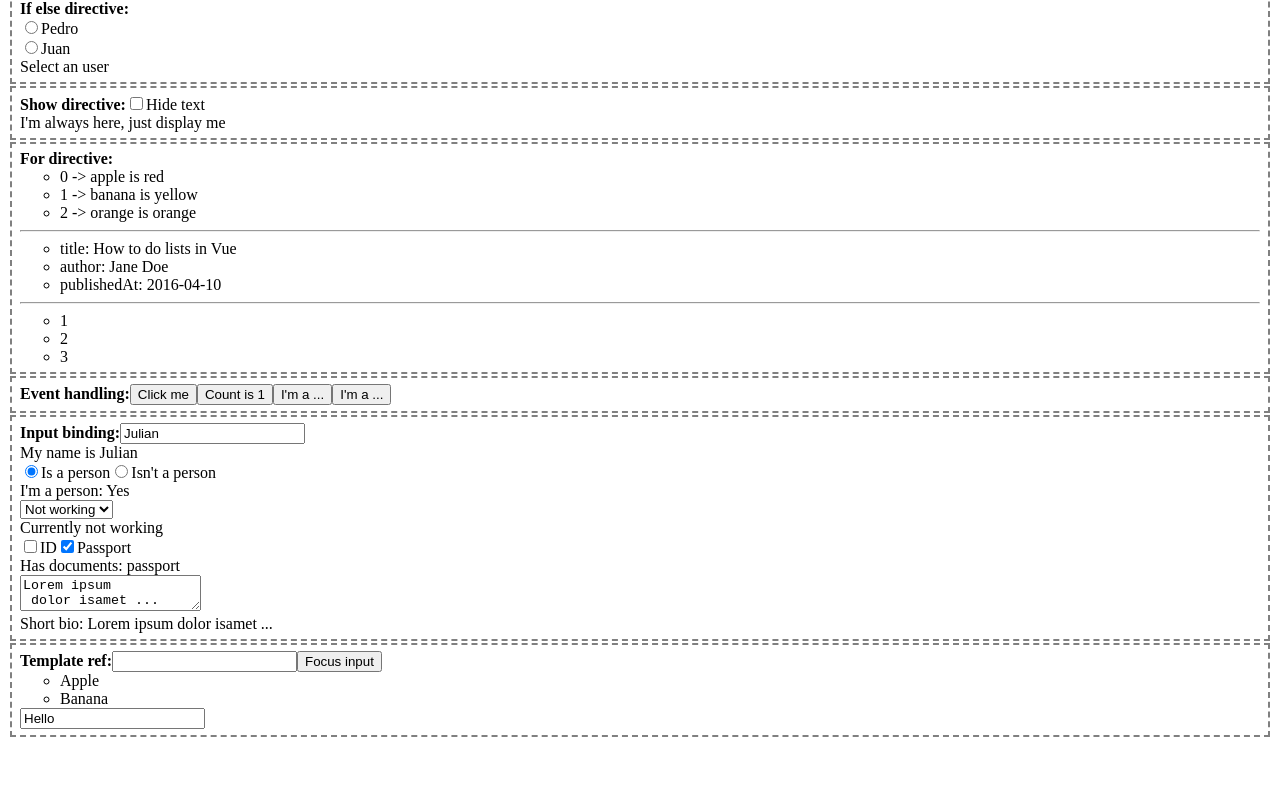
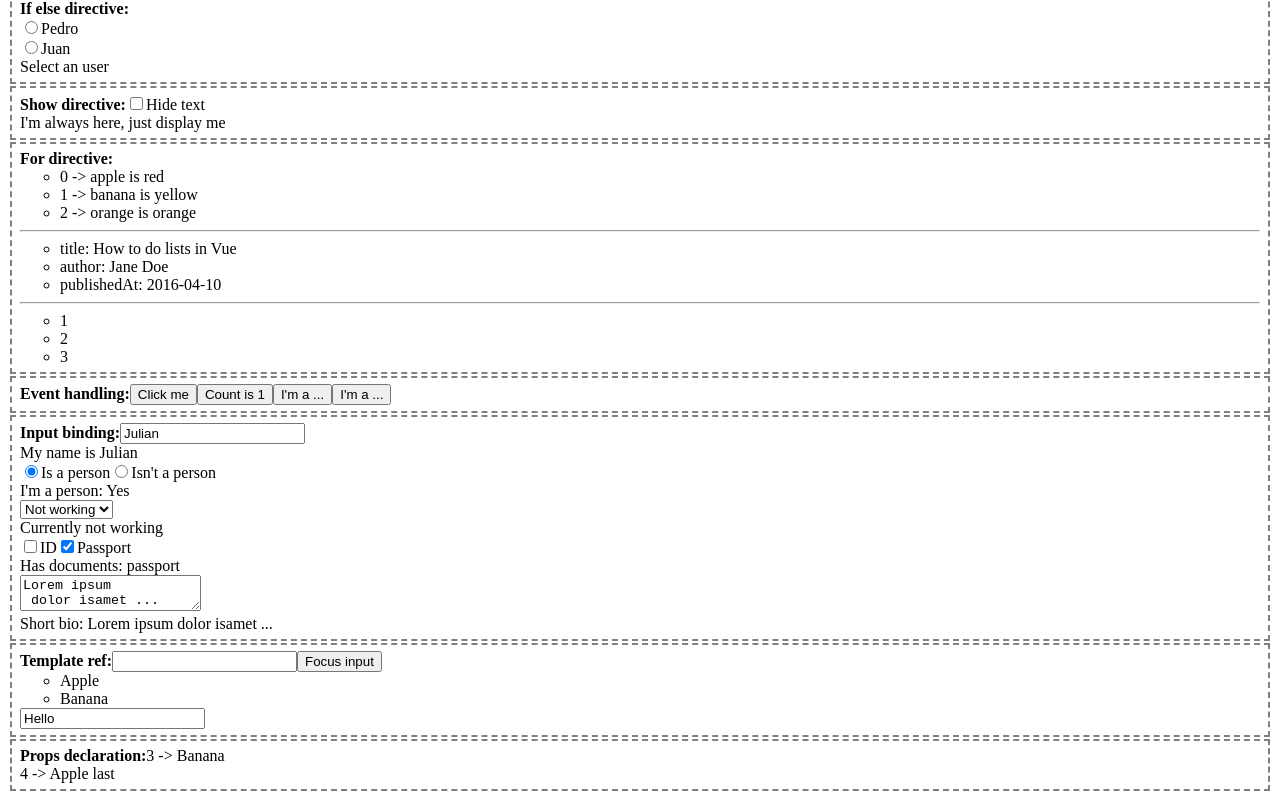
Before and after one commit to jhormanrus/remember-vue, a Vue app: page / in a window 1280 px wide. Shown: the part 823-1630 px from the top of the page. Before the commit the page ends 1576 px from the top, so only its background shows below. Built offline with nearby package versions, Linux system fonts and the light colour scheme.

Commit message:
2 files modified, 2 added

```diff
--- a/src/App.vue
+++ b/src/App.vue
@@ -20,6 +20,8 @@ import ForDirective from './components/ForDirective.vue';
 import OnDirective from './components/OnDirective.vue';
 import InputBinding from './components/InputBinding.vue';
 import TemplateRef from './components/TemplateRef.vue';
+import PropsDeclaration from './components/PropsDeclaration.vue';
+import PropsDeclaration2 from './components/PropsDeclaration2.vue';
 </script>
 
 <template>
@@ -104,5 +106,11 @@ import TemplateRef from './components/TemplateRef.vue';
       <b>Template ref:</b>
       <TemplateRef />
     </li>
+    <li>
+      <b>Props declaration:</b>
+      <PropsDeclaration :index="3" item="Banana" />
+      <br />
+      <PropsDeclaration2 :item-index="4" :item="{ name: 'Apple' }" is-last />
+    </li>
   </ul>
 </template>
--- /dev/null
+++ b/src/components/PropsDeclaration.vue
@@ -0,0 +1,5 @@
+<script setup>
+const { index, item } = defineProps(['index', 'item']);
+</script>
+
+<template>{{ index }} -> {{ item }}</template>
--- /dev/null
+++ b/src/components/PropsDeclaration2.vue
@@ -0,0 +1,11 @@
+<script setup>
+const props = defineProps({
+  itemIndex: Number,
+  item: Object,
+  isLast: Boolean,
+});
+</script>
+
+<template>
+  {{ props.itemIndex }} -> {{ props.item.name }} {{ isLast ? 'last' : '' }}
+</template>
```
Also changed, not shown: 1 other file (tests, documents, lock files or other folders).
